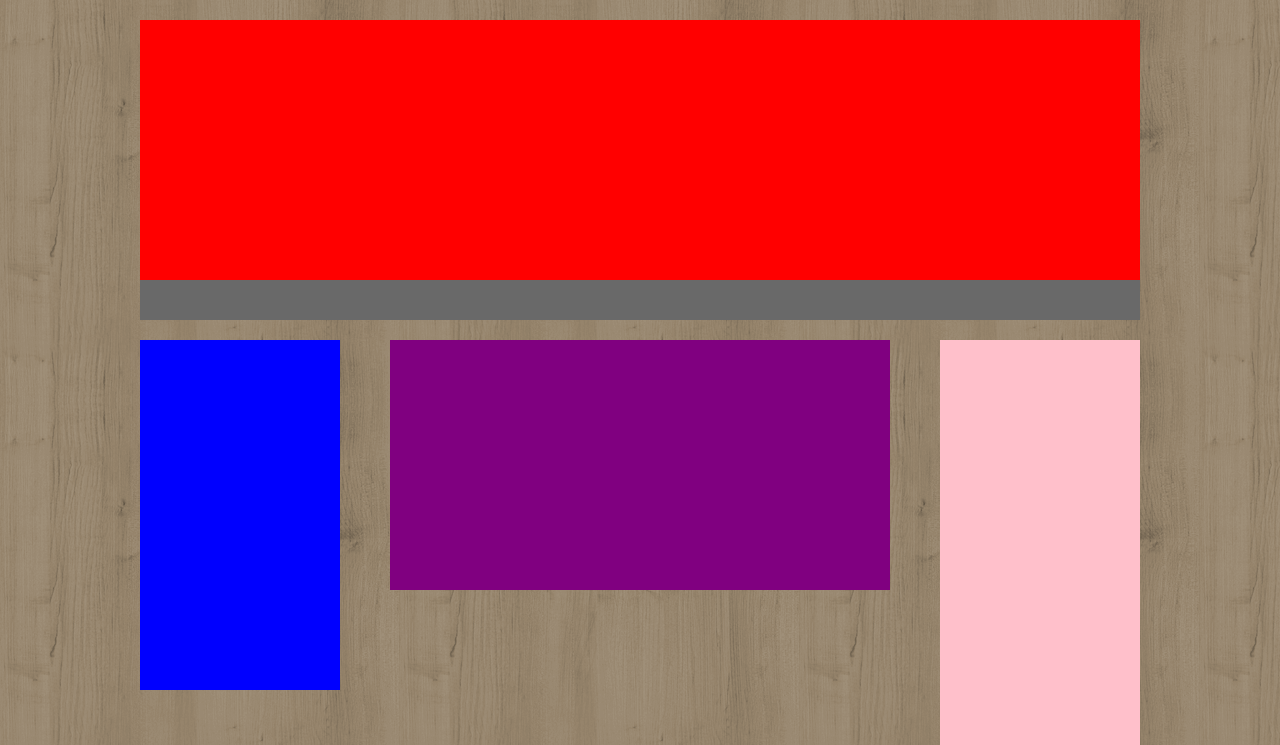
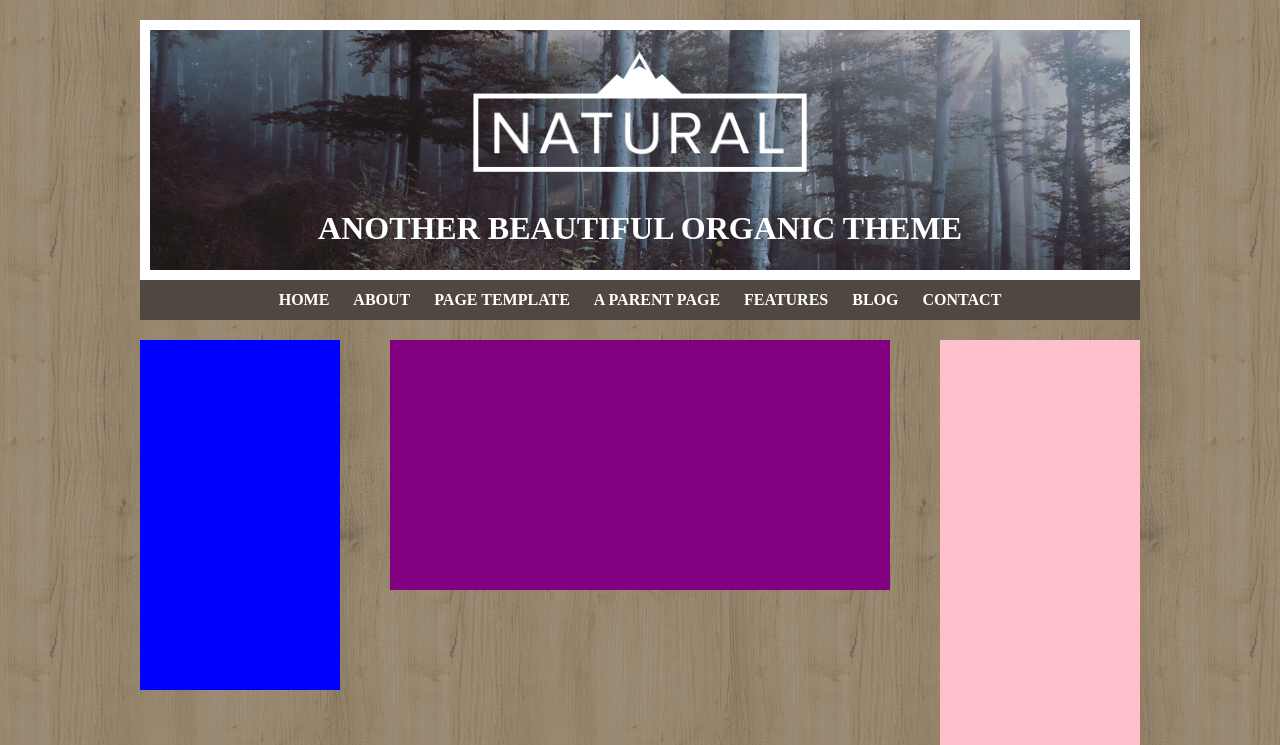
Before and after one commit to salvoab/htmlcss-wp, a plain HTML site: page index.html in a window 1280 px wide. Shown: the top 745 px of the page. Drawn offline with Linux system fonts and the light colour scheme.

Commit message:
Intestazione del sito con menu di navigazione

```diff
--- a/css/style.css
+++ b/css/style.css
@@ -17,6 +17,9 @@
   margin-top: 30px;
 }
 
+.br-10{
+  border-radius: 10px;
+}
 /*Fine Utility*/
 
 body{
@@ -39,7 +42,27 @@ header{
   height: 300px;
   position: relative;
   text-align: center;
-  background: red;
+}
+
+#intestazione{
+  width: 1000px;
+  height: 260px;
+  border: 10px solid white;
+  background-image: url("../img/natural-default-header.jpg");
+  background-size: cover;
+  background-position: center;
+}
+
+.logo{
+  width: 40%;
+}
+
+h1{
+  color: white;
+}
+
+h2{
+  font-size: 1.2em;
 }
 
 nav{
@@ -48,7 +71,34 @@ nav{
   position: absolute;
   bottom: 0;
   left: 0;
-  background: #696969;
+  background: #504741;
+}
+
+
+nav > ul > li{
+  /*0 pixel sopra e sotto, 10px sinistra e destra*/
+  padding: 0 10px;
+  line-height: 40px;
+  display: inline-block;
+  list-style: none;
+  vertical-align: middle;
+}
+
+nav > ul > li:hover{
+  background-color: darkgrey;
+}
+
+nav > ul > li > a{
+  text-decoration: none;
+  text-transform: uppercase;
+  color: white;
+  font-weight: 800;
+  display: inline-block;
+  height: 100%;
+}
+
+nav > ul > li > a:hover{
+  text-decoration: underline;
 }
 
 aside.temi{
--- a/index.html
+++ b/index.html
@@ -10,10 +10,22 @@
     <div class="container">
 
       <header class="mt-20">
+        <div id="intestazione">
+          <img src="img/natural-logo.png" alt="logo" class="logo">
+          <h1>ANOTHER BEAUTIFUL ORGANIC THEME</h1>
+        </div>
 
         <!-- Menu di navigazione -->
         <nav>
-
+          <ul>
+            <li><a href="#">home</a></li>
+            <li><a href="#">about</a></li>
+            <li><a href="#">page template</a></li>
+            <li><a href="#">a parent page</a></li>
+            <li><a href="#">features</a></li>
+            <li><a href="#">blog</a></li>
+            <li><a href="#">contact</a></li>
+          </ul>
         </nav>
         <!-- /Menu di navigazione -->
 
```
